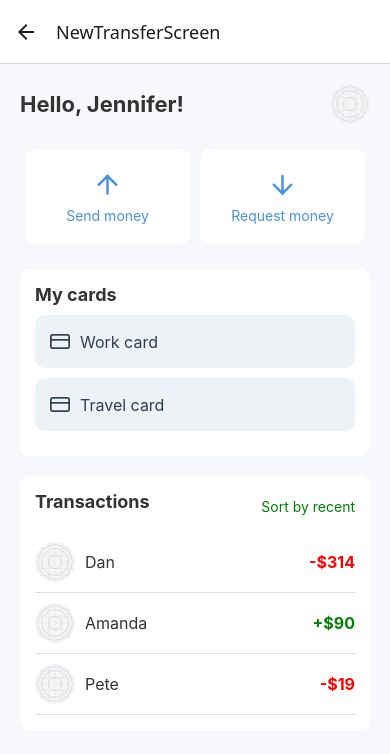
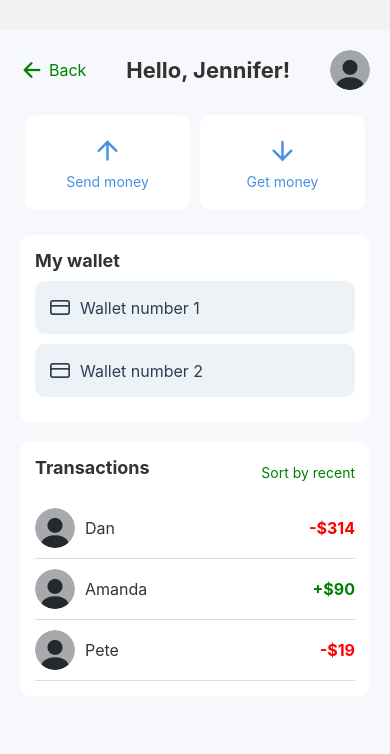
Before and after one commit to HoangAnhEm/AIChatBot_Frontend, a React Native app: screen /NewTransferScreen in a window 390 px wide. Shown: the top 754 px of the page. Built offline with nearby package versions, Linux system fonts and the light colour scheme.

Commit message:
feat: NewTransferScreen

```diff
--- a/src/navigation/RootNavigation.js
+++ b/src/navigation/RootNavigation.js
@@ -16,14 +16,14 @@ const Stack = createStackNavigator();
 const RootNavigator = () => {
   return (
     <NavigationContainer>
-      <Stack.Navigator>
+      <Stack.Navigator screenOptions={{ headerShown: false }}>
+        <Stack.Screen name="Home" component={HomeScreen} />
+        <Stack.Screen name="NewTransferScreen" component={NewTransferScreen} />
         <Stack.Screen name="TransferComplete" component={TransferComplete} />
         <Stack.Screen name="DevScreen2" component={DevScreen2} />
         <Stack.Screen name="PaymentScreen" component={PaymentScreen} />
         <Stack.Screen name="DevScreen" component={DevScreen} />
         <Stack.Screen name="Login" component={LoginScreen} />
-        <Stack.Screen name="NewTransferScreen" component={NewTransferScreen} />
-        <Stack.Screen name="Home" component={HomeScreen} />
       </Stack.Navigator>
     </NavigationContainer>
   );
--- a/src/screens/Home.tsx
+++ b/src/screens/Home.tsx
@@ -1,6 +1,7 @@
 import React from 'react';
-import { View, Text, Image, FlatList, TouchableOpacity, StyleSheet, ScrollView } from 'react-native';
-import LinearGradient from 'react-native-linear-gradient';
+import { View, Text, TouchableOpacity, StyleSheet, ScrollView } from 'react-native';
+import { StackNavigationProp } from '@react-navigation/stack';
+import { useNavigation } from '@react-navigation/native';
 import Icon from 'react-native-vector-icons/Feather';
 
 const transactions = [
@@ -16,6 +17,8 @@ const transactions = [
 ];
 
 const HomeScreen = () => {
+    const navigation = useNavigation<StackNavigationProp<RootStackParamList>>();
+
   return (
     <View style={styles.container}>
       <ScrollView showsVerticalScrollIndicator={false}>
@@ -49,7 +52,7 @@ const HomeScreen = () => {
         <Text style={styles.sectionTitle}>Easy Operations</Text>
         <View style={styles.operationsRow}>
           {['refresh-ccw', 'send', 'arrow-down', 'file-text', 'grid'].map((icon, index) => (
-            <TouchableOpacity key={index} style={styles.operationButton}>
+            <TouchableOpacity key={index} style={styles.operationButton} onPress={() => {navigation.navigate('NewTransferScreen')}}>
               <Icon name={icon} size={24} color="#555" />
               <Text> New  </Text>
             </TouchableOpacity>
--- a/src/screens/LoginScreen.tsx
+++ b/src/screens/LoginScreen.tsx
@@ -68,9 +68,7 @@ export default function Login() {
             Don&apos;t have an account? &nbsp;
           </Text>
           <TouchableOpacity
-            onPress={() => {
-              navigation.navigate('SignUp'); // Điều hướng tới màn hình đăng ký
-            }}
+            onPress={() => {}}
           >
             <Text style={{ color: colors.pink, fontWeight: '600', fontSize: 14 }}> Sign Up</Text>
           </TouchableOpacity>
--- a/src/screens/NewTransfer.tsx
+++ b/src/screens/NewTransfer.tsx
@@ -1,45 +1,65 @@
-import React from "react";
+import React, { useState } from "react";
 import { View, Text, Image, FlatList, StyleSheet, TouchableOpacity } from "react-native";
+import { StackNavigationProp } from '@react-navigation/stack';
+import { useNavigation } from '@react-navigation/native';
+import { Ionicons } from "@expo/vector-icons";
 import Icon from "react-native-vector-icons/Feather";
 
 const transactions = [
-  { id: "1", name: "Dan", amount: "-$314", avatar: require("../assets/icon.png"), color: "red" },
-  { id: "2", name: "Amanda", amount: "+$90", avatar: require("../assets/icon.png"), color: "green" },
-  { id: "3", name: "Pete", amount: "-$19", avatar: require("../assets/icon.png"), color: "red" },
+  { id: "1", name: "Dan", amount: "-$314", avatar: require("../assets/avatar.png"), color: "red" },
+  { id: "2", name: "Amanda", amount: "+$90", avatar: require("../assets/avatar.png"), color: "green" },
+  { id: "3", name: "Pete", amount: "-$19", avatar: require("../assets/avatar.png"), color: "red" },
 ];
 
 const NewTransferScreen = () => {
+  const navigation = useNavigation<StackNavigationProp<RootStackParamList>>();
+
+  const confirmTransaction = () => {
+    if (transactionType !== '' && wallet !== '' && transactionPartner != ''){
+      navigation.navigate('PaymentScreen');
+    }
+  }
+
+  const [transactionType, setTransactionType] = useState("");
+  const [wallet, setWallet] = useState("");
+  const [transactionPartner, setTransactionPartner] = useState("");
+
   return (
     <View style={styles.container}>
       {/* Header */}
       <View style={styles.header}>
+        <TouchableOpacity style={styles.backButton} onPress={() => {navigation.goBack()}}>
+          <Ionicons name="arrow-back" size={24} color="green" />
+          <Text style={styles.backText}>Back</Text>
+        </TouchableOpacity>
+
         <Text style={styles.greeting}>Hello, Jennifer!</Text>
-        <Image source={require("../assets/icon.png")} style={styles.avatar} />
+        <Image source={require("../assets/avatar.png")} style={styles.avatar} />
       </View>
 
       {/* Action Buttons */}
       <View style={styles.actions}>
-        <TouchableOpacity style={styles.actionButton}>
+        <TouchableOpacity style={styles.actionButton} onPress={() => {setTransactionType("Send"); confirmTransaction()}}>
           <Icon name="arrow-up" size={30} color="#4a90e2" />
           <Text style={styles.actionText}>Send money</Text>
         </TouchableOpacity>
-        <TouchableOpacity style={styles.actionButton}>
+        <TouchableOpacity style={styles.actionButton} onPress={() => {setTransactionType("Get"); confirmTransaction()}}>
           <Icon name="arrow-down" size={30} color="#4a90e2" />
-          <Text style={styles.actionText}>Request money</Text>
+          <Text style={styles.actionText}>Get money</Text>
         </TouchableOpacity>
       </View>
 
       {/* My Cards */}
       <View style={styles.cardsContainer}>
-        <Text style={styles.sectionTitle}>My cards</Text>
-        <View style={styles.card}>
+        <Text style={styles.sectionTitle}>My wallet</Text>
+        <TouchableOpacity style={styles.card} onPress={() => {setWallet("Wallet number 1")}}>
           <Icon name="credit-card" size={20} color="#2c3e50" />
-          <Text style={styles.cardText}>Work card</Text>
-        </View>
-        <View style={styles.card}>
+          <Text style={styles.cardText}>Wallet number 1</Text>
+        </TouchableOpacity>
+        <TouchableOpacity style={styles.card} onPress={() => {setWallet("Wallet number 2")}}>
           <Icon name="credit-card" size={20} color="#2c3e50" />
-          <Text style={styles.cardText}>Travel card</Text>
-        </View>
+          <Text style={styles.cardText}>Wallet number 2</Text>
+        </TouchableOpacity>
       </View>
 
       {/* Transactions */}
@@ -53,11 +73,11 @@ const NewTransferScreen = () => {
           data={transactions}
           keyExtractor={(item) => item.id}
           renderItem={({ item }) => (
-            <View style={styles.transactionItem}>
+            <TouchableOpacity style={styles.transactionItem} onPress={() => {setTransactionPartner(item.name)}}>
               <Image source={item.avatar} style={styles.transactionAvatar} />
               <Text style={styles.transactionName}>{item.name}</Text>
               <Text style={[styles.transactionAmount, { color: item.color }]}>{item.amount}</Text>
-            </View>
+            </TouchableOpacity>
           )}
         />
       </View>
@@ -66,7 +86,7 @@ const NewTransferScreen = () => {
 };
 
 const styles = StyleSheet.create({
-  container: { flex: 1, backgroundColor: "#f7f8fc", padding: 20 },
+  container: { flex: 1, backgroundColor: "#f7f8fc", padding: 20 , marginTop: 30},
   header: { flexDirection: "row", justifyContent: "space-between", alignItems: "center" },
   greeting: { fontSize: 22, fontWeight: "bold", color: "#333" },
   avatar: { width: 40, height: 40, borderRadius: 20 },
@@ -80,6 +100,19 @@ const styles = StyleSheet.create({
   card: { flexDirection: "row", alignItems: "center", backgroundColor: "#edf2f7", padding: 15, borderRadius: 10, marginBottom: 10 },
   cardText: { marginLeft: 10, fontSize: 16, color: "#2c3e50" },
 
+  backButton: {
+    flexDirection: "row",
+    alignItems: "center",
+    // position: "absolute",
+    // top: 40,
+    // left: 20,
+  },
+  backText: {
+    fontSize: 16,
+    color: "green",
+    marginLeft: 5,
+  },
+
   transactionsContainer: { backgroundColor: "white", padding: 15, borderRadius: 10 },
   transactionsHeader: { flexDirection: "row", justifyContent: "space-between", alignItems: "center", marginBottom: 10 },
   sortText: { color: "green", fontSize: 14 },
```
Also changed, not shown: src/type/type.d.ts (+6 -2 lines).
